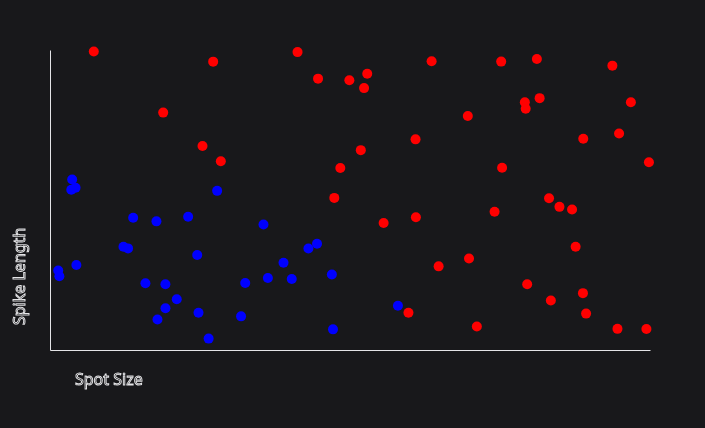
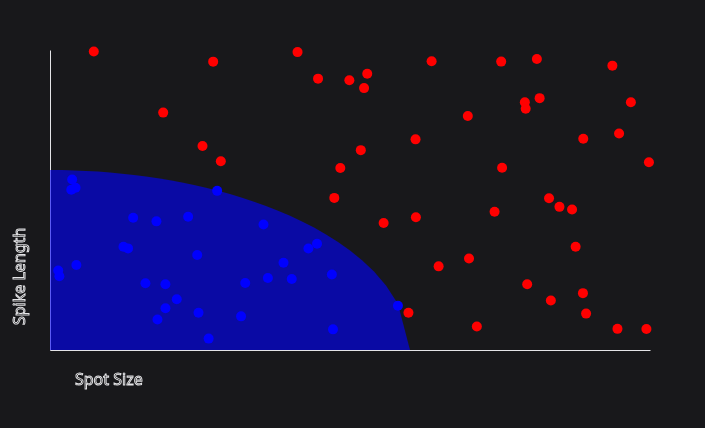
Before and after one commit to rschlemer/svelte-nn, a Svelte app: page / in a window 1280 px wide. Shown: the top 428 px of the page, without its empty margins (0-705 px from the left). Built offline with nearby package versions, Linux system fonts and the light colour scheme.

Commit message:
area fill

```diff
--- a/src/charts/AreaChart.svelte
+++ b/src/charts/AreaChart.svelte
@@ -1,10 +1,22 @@
 <script>
     import { scaleLinear } from "d3-scale";
+    import { area } from "d3-shape";
     import Axis from "./Axis.svelte";
     import ScatterPlot from "./ScatterPlot.svelte";
     import temp_data from "../assets/data_test.json";
 
     let data = temp_data.temp_data;
+
+    // line function
+    function f(x) {
+        return (225 - x * x) ** (1 / 2);
+        // return (-2 * x) / 3 + 10;
+    }
+
+    let lineData = [];
+    for (let i = 0; i < 31; i++) {
+        lineData.push({ x: i * 0.5, y: f(i * 0.5) });
+    }
 
     const margin = {
         top: 50,
@@ -26,11 +38,21 @@
     $: yScale = scaleLinear()
         .domain([0, 25])
         .range([innerHeight + margin.top, margin.top]);
+
+    $: path = area()
+        .x(function (d) {
+            return xScale(d.x);
+        })
+        .y0(height - margin.top)
+        .y1(function (d) {
+            return yScale(d.y);
+        });
 </script>
 
 <div class="areaChart" bind:clientWidth={width} bind:clientHeight={height}>
     <svg {width} {height}>
         <ScatterPlot {data} {xScale} {yScale} />
+
         <!-- Bottom Axis -->
         <Axis {innerHeight} {margin} scale={xScale} position="bottom" />
         <text
@@ -38,6 +60,7 @@
             x={margin.left + 25}
             y={innerHeight + margin.top + 35}>Spot Size</text
         >
+
         <!-- Left Axis -->
         <Axis {innerHeight} {margin} scale={yScale} position="left" />
         <text
@@ -46,5 +69,13 @@
                 innerHeight + margin.top - 25
             }) rotate(-90)`}>Spike Length</text
         >
+
+        <path class="pathArea" d={path(lineData)} />
     </svg>
 </div>
+
+<style>
+    .pathArea {
+        fill: #0000ff99;
+    }
+</style>
```
